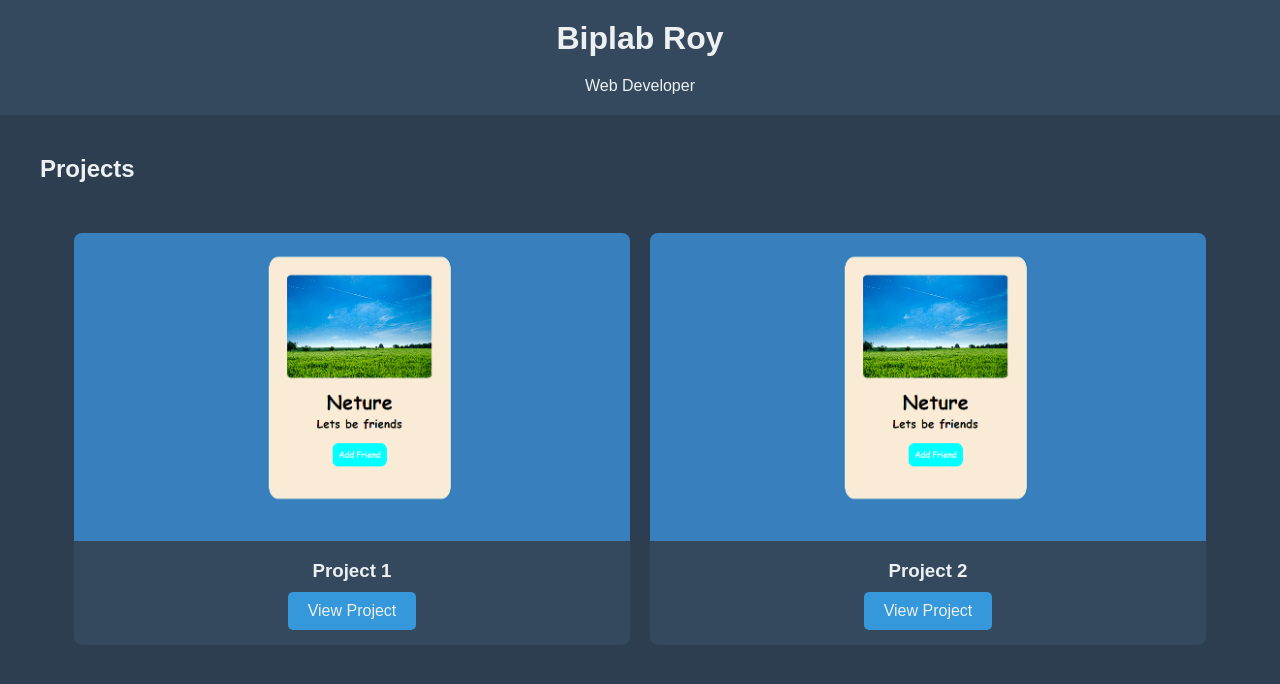
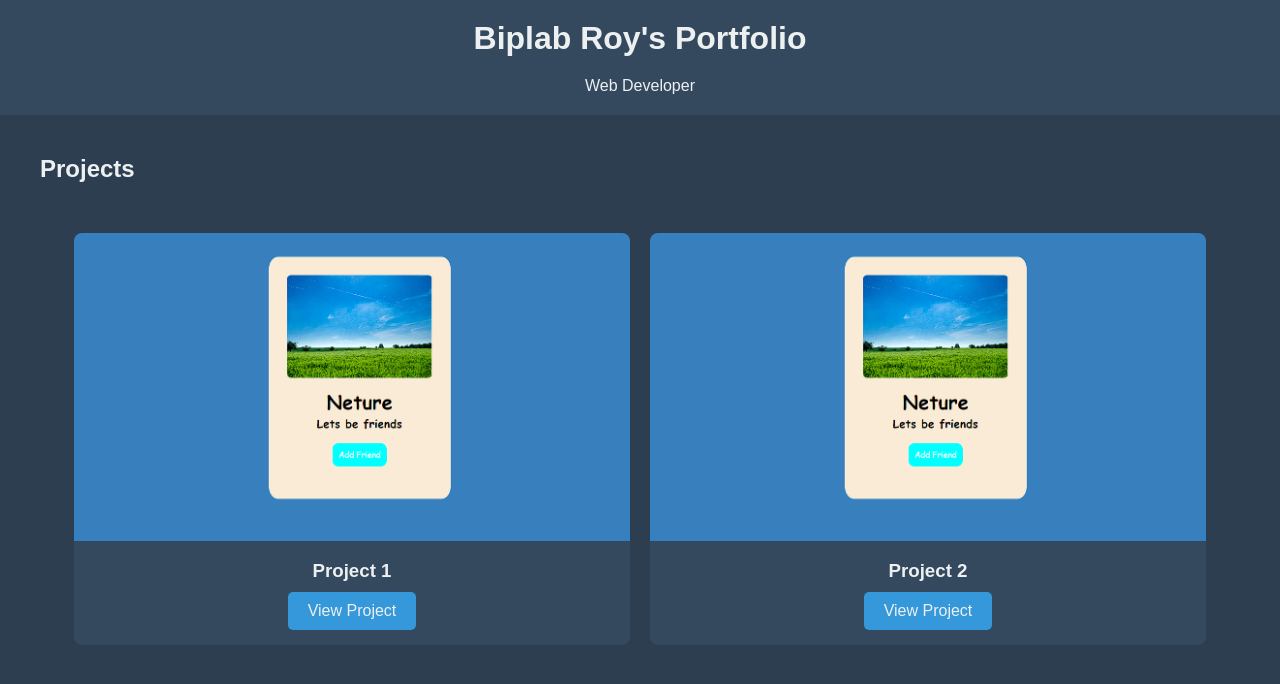
Before and after one commit to ItsBiplabRoy/Projects, a plain HTML site: page index.html in a window 1280 px wide. Drawn offline with Linux system fonts and the light colour scheme.

Commit message:
Biplab Roy's Portfolio added in top of the website

```diff
--- a/index.html
+++ b/index.html
@@ -11,7 +11,7 @@
 
 <body>
     <header>
-        <h1>Biplab Roy</h1>
+        <h1>Biplab Roy's Portfolio</h1>
         <p>Web Developer</p>
     </header>
     <section>
```
